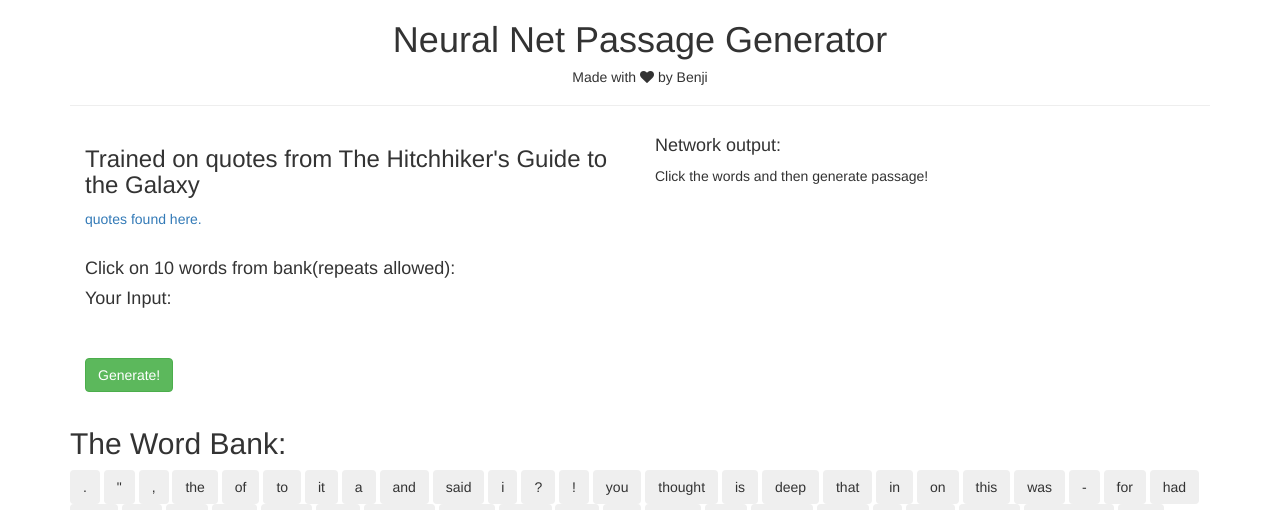
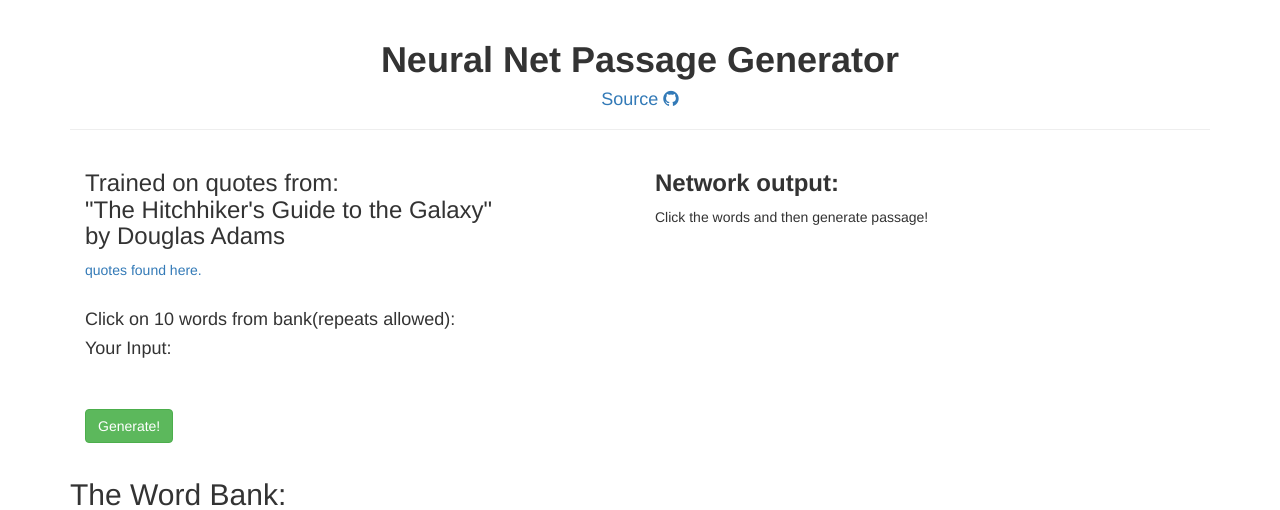
Before and after one commit to benji-b-rmz/RNN_Words, a Flask app: page / in a window 1280 px wide. Shown: the top 510 px of the page. Run offline with Flask 2, Linux system fonts and the light colour scheme; parts of the project's set-up code (start-up, migrations or seed data) failed here and were passed over; some libraries are stand-ins or nearby versions.

Commit message:
updated index.html formatting, links

```diff
--- a/templates/index.html
+++ b/templates/index.html
@@ -31,10 +31,9 @@
 <div class="container">
     <div class="row">
         <div class="col-sm-12">
-
-            <h1 class="text-center">Neural Net Passage Generator</h1>
-            <h5 class="text-center">Made with <i class="fa fa-heart" aria-hidden="true"></i> by Benji</h5>
-
+            <br>
+            <h1 class="text-center"><b>Neural Net Passage Generator</b></h1>
+            <h4 class="text-center"><a href="https://github.com/benji-b-rmz/RNN_Words">Source <i class="fa fa-github" aria-hidden="true"></i></a></h4>
             <hr>
         </div>
     </div>
@@ -42,9 +41,8 @@
     <div class="row">
         <div class="col-sm-12">
 
-
             <div class="col-sm-6">
-                <h3>Trained on quotes from The Hitchhiker's Guide to the Galaxy</h3>
+                <h3>Trained on quotes from:<br>"The Hitchhiker's Guide to the Galaxy"<br>by Douglas Adams</h3>
                 <a href="https://www.goodreads.com/work/quotes/3078186-the-hitch-hiker-s-guide-to-the-galaxy">quotes found here.</a>
                 <br>
                 <br>
@@ -59,7 +57,7 @@
             </div>
 
             <div class="col-sm-6">
-                <h4 for="output">Network output:</h4>
+                <h3 for="output"><b>Network output:</b></h3>
 
                 <div id="output">
                     Click the words and then generate passage!
@@ -76,18 +74,17 @@
         <div class="col-sm-12">
             <h2>The Word Bank:</h2>
             {% for entry in hh_word_bank %}
-            <button class="btn bank-word">{{ entry }}</button>
+                <button class="btn bank-word">{{ entry }}</button>
             {% endfor %}
         </div>
-            <br>
-            <br>
+        <br>
+        <br>
     </div>
 
 </div>
 
 <script>
     $(document).ready(function () {
-
         // function to take place when word bank word clicked on
         // adds word to input words div
         $(".bank-word").click( function(){
```
Also changed, not shown: app.py (+7 -4 lines).
